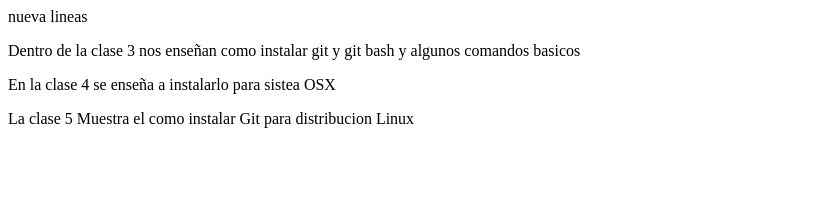
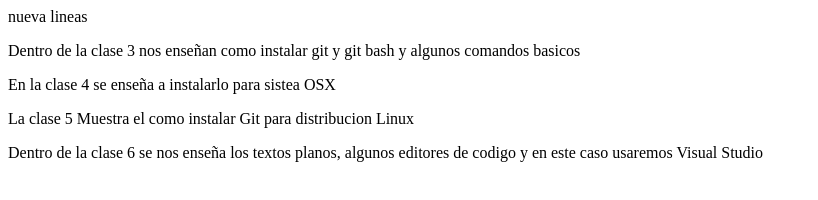
Before and after one commit to erikmya/Curso_git, a plain HTML site: page src/index.html in a window 1280 px wide. Shown: the whole page, without its empty margins (0-818 px from the left). Drawn offline with Linux system fonts and the light colour scheme.

Commit message:
Clase 6 editores de codigo

```diff
--- a/src/index.html
+++ b/src/index.html
@@ -12,5 +12,6 @@
     <p>Dentro de la clase 3 nos enseñan como instalar git y git bash y algunos comandos basicos</p>
     <p>En la clase 4 se enseña a instalarlo para sistea OSX</p>
     <p>La clase 5 Muestra el como instalar Git para distribucion Linux</p>
+    <p>Dentro de la clase 6 se nos enseña los textos planos, algunos editores de codigo y en este caso usaremos Visual Studio</p>
 </body>
 </html>
```
